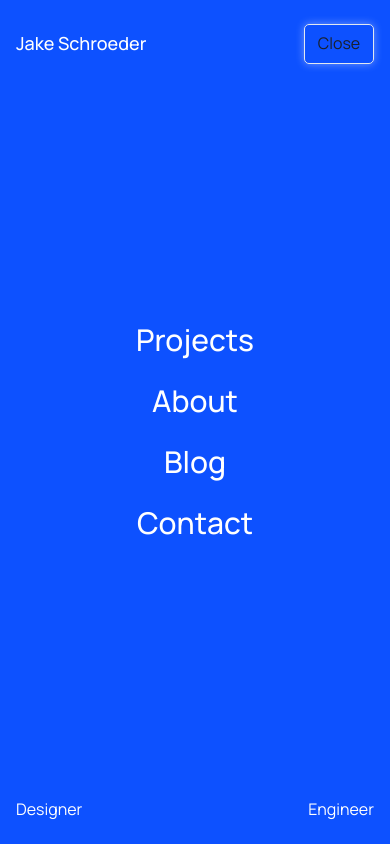
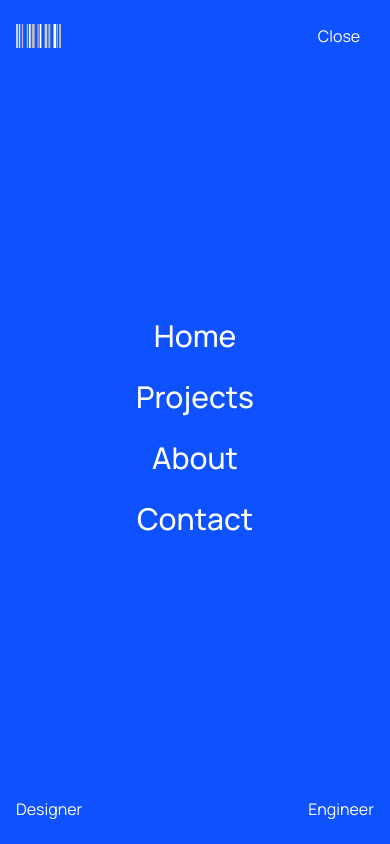
Before and after one commit to JakeSchroeder/jakethefirst.com, a Next.js app: page / in a window 390 px wide. Both pictures are taken after a click on the button "Menu". Shown: the top 844 px of the page. Built offline with nearby package versions, Linux system fonts and the light colour scheme.

Commit message:
added bottom padding for ios menu

```diff
--- a/components/loading/loader.tsx
+++ b/components/loading/loader.tsx
@@ -136,7 +136,7 @@ const Loader: FC<LoaderProps> = ({ isLoading }) => {
         position: "fixed",
         top: 0,
         right: 0,
-        zIndex: "999",
+        zIndex: "9999",
         height: "100vh",
         width: "100vw",
       }}
--- a/components/navigation/menu.tsx
+++ b/components/navigation/menu.tsx
@@ -13,7 +13,59 @@ import {
   UnorderedList,
 } from "@chakra-ui/react";
 import Link from "next/link";
-import { useRef } from "react";
+import { useRouter } from "next/router";
+import { FC, MouseEvent, ReactNode, useRef } from "react";
+
+let logo = (
+  <svg
+    width="46"
+    height="25"
+    viewBox="0 0 46 25"
+    fill="none"
+    xmlns="http://www.w3.org/2000/svg"
+  >
+    <path d="M2.20419 0H0V24.0312H2.20419V0Z" fill="#C2D3FF" />
+    <path d="M4.22319 0H3.12109V24.0312H4.22319V0Z" fill="#ffffff" />
+    <path d="M7.16468 0H5.87891V24.0312H7.16468V0Z" fill="#bababa" />
+    <path d="M12.1256 0H10.8398V24.0312H12.1256V0Z" fill="#bababa" />
+    <path d="M14.6942 0H13.041V24.0312H14.6942V0Z" fill="#ffffff" />
+    <path d="M34.3486 0H32.3281V24.0312H34.3486V0Z" fill="#bababa" />
+    <path d="M45.001 0H42.9805V24.0312H45.001V0Z" fill="#bababa" />
+    <path d="M25.3485 0H23.6953V24.0312H25.3485V0Z" fill="#ffffff" />
+    <path d="M18.7339 0H15.7949V24.0312H18.7339V0Z" fill="#bababa" />
+    <path d="M31.2259 0H28.6543V24.0312H31.2259V0Z" fill="#C2D3FF" />
+    <path d="M40.2259 0H37.4707V24.0312H40.2259V0Z" fill="#ffffff" />
+    <path d="M12.1256 0H10.8398V24.0312H12.1256V0Z" fill="#bababa" />
+    <path d="M22.776 0H21.4902V24.0312H22.776V0Z" fill="#bababa" />
+    <path d="M42.0629 0H41.1445V24.0312H42.0629V0Z" fill="#bababa" />
+  </svg>
+);
+
+interface MobileLinkProps {
+  href: string;
+  children: ReactNode | ReactNode[];
+  onClose: Function;
+}
+
+const MobileLink: FC<MobileLinkProps> = ({ href, children, onClose }) => {
+  const router = useRouter();
+
+  const handleClick = (e: MouseEvent<HTMLAnchorElement>): void => {
+    e.preventDefault();
+
+    router.events.emit("routeChangeStart");
+    setTimeout(() => {
+      onClose();
+      router.push(href);
+    }, 1200);
+  };
+
+  return (
+    <a href={href} onClick={handleClick}>
+      {children}
+    </a>
+  );
+};
 
 interface MenuProps {
   isOpen: boolean;
@@ -26,13 +78,29 @@ const Menu: React.FC<MenuProps> = ({ isOpen, onClose, onOpen }) => {
 
   return (
     <>
-      <Drawer isOpen={isOpen} placement="right" initialFocusRef={closeButtonRef} onClose={onClose} size="full">
-        <DrawerContent bg="brand" p="0" color="white">
+      <Drawer
+        isOpen={isOpen}
+        placement="right"
+        initialFocusRef={closeButtonRef}
+        onClose={onClose}
+        size="full"
+      >
+        <DrawerContent
+          bg="brand"
+          px="0"
+          pt="0"
+          color="white"
+          pb="env(safe-area-inset-bottom)"
+        >
           <DrawerHeader p="0">
-            <HStack justifyContent="space-between" alignItems="center" w="100%" px="4" pt="6">
-              <Heading as="h3" fontSize="lg" fontWeight="medium">
-                Jake Schroeder
-              </Heading>
+            <HStack
+              justifyContent="space-between"
+              alignItems="center"
+              w="100%"
+              px="4"
+              pt="4"
+            >
+              {logo}
               <Button
                 ref={closeButtonRef}
                 onClick={() => {
@@ -41,13 +109,12 @@ const Menu: React.FC<MenuProps> = ({ isOpen, onClose, onOpen }) => {
                 fontWeight="normal"
                 fontSize="md"
                 textTransform="capitalize"
-                variant="outline"
+                variant="unstyled"
                 py="2"
                 w="70px"
                 _hover={{ bg: "none" }}
                 _active={{ bg: "none" }}
-                _focus={{ boxShadow: "0px 0px 8px #ffffff66" }}
-                borderRadius="5px"
+                _focus={{ boxShadow: "none" }}
               >
                 Close
               </Button>
@@ -56,25 +123,46 @@ const Menu: React.FC<MenuProps> = ({ isOpen, onClose, onOpen }) => {
 
           <DrawerBody>
             <Center h="100%" w="100%">
-              <UnorderedList listStyleType="none" spacing="4" textAlign="center" p="0" m="0">
+              <UnorderedList
+                listStyleType="none"
+                spacing="4"
+                textAlign="center"
+                p="0"
+                m="0"
+              >
                 <ListItem fontSize="3xl" fontWeight="medium">
-                  <Link href="/projects">Projects</Link>
+                  <MobileLink href="/" onClose={onClose}>
+                    Home
+                  </MobileLink>
                 </ListItem>
                 <ListItem fontSize="3xl" fontWeight="medium">
-                  <Link href="/about">About</Link>
+                  <MobileLink href="/projects" onClose={onClose}>
+                    Projects
+                  </MobileLink>
                 </ListItem>
                 <ListItem fontSize="3xl" fontWeight="medium">
-                  <Link href="/blog">Blog</Link>
+                  <MobileLink href="/about" onClose={onClose}>
+                    About
+                  </MobileLink>
                 </ListItem>
+
                 <ListItem fontSize="3xl" fontWeight="medium">
-                  <Link href="/contact">Contact</Link>
+                  <MobileLink href="/contact" onClose={onClose}>
+                    Contact
+                  </MobileLink>
                 </ListItem>
               </UnorderedList>
             </Center>
           </DrawerBody>
 
           <DrawerFooter p="0">
-            <HStack justifyContent="space-between" alignItems="center" px="4" pb="6" w="100%">
+            <HStack
+              justifyContent="space-between"
+              alignItems="center"
+              px="4"
+              pb="6"
+              w="100%"
+            >
               <Heading as="h5" fontSize="md" fontWeight="normal">
                 Designer
               </Heading>
```
